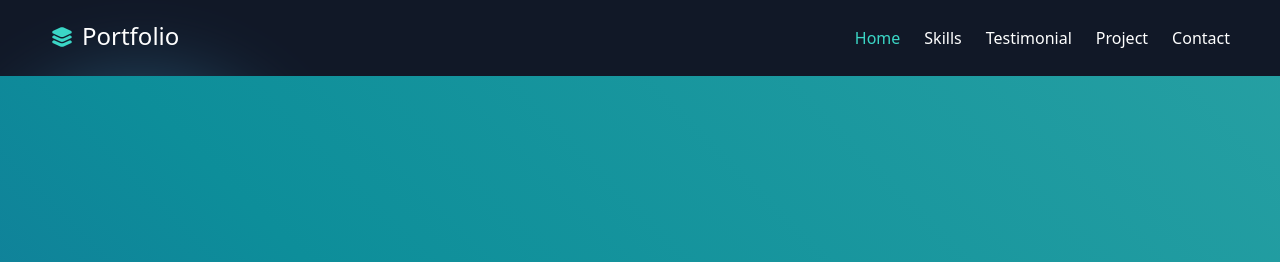
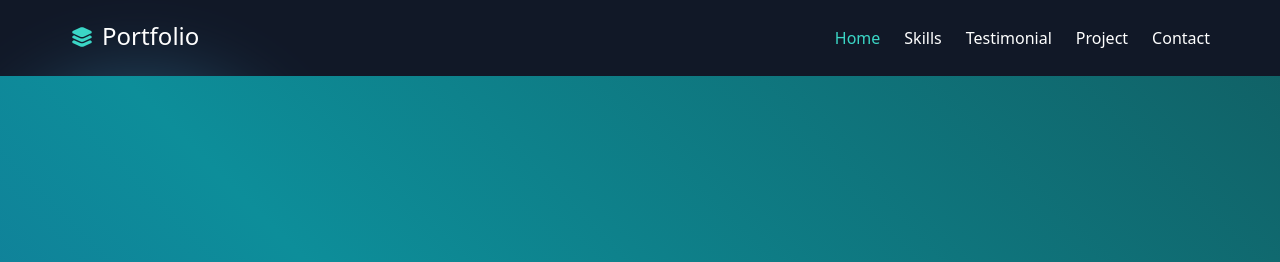
Before and after one commit to venskie03/web_portfolio, a plain HTML site: page index.html in a window 1280 px wide. Shown: the top 262 px of the page. Drawn offline with nearby package versions, Linux system fonts and the light colour scheme.

Commit message:
update header

```diff
--- a/index.html
+++ b/index.html
@@ -11,9 +11,9 @@
         </script>
     </head>
     <body class="bg-gray-900 text-color-white">
-        <header class="sticky top-0 z-50">
+        <header class="sticky top-0 z-50 p-5">
             <nav class="container flex justify-between items-center">
-                <div class="py-5 text-white flex text-2xl">
+                <div class=" text-white flex text-2xl">
                     <a class="text-[#3bd6c6] mt-1" href="#home">
                         <ion-icon name="layers"></ion-icon>
                     </a>
@@ -69,7 +69,7 @@
                 <div class="container md:py-20">
                     <div class="flex flex-wrap z-20 p-5 md:p-0 justify-evenly md:justify-center lg:space-x-20 md:space-x-10 ">
                         <div class="relative md:mb-36 mb-10">
-                            <img class="rounded-full md:h-[340px] h-[290px] md:w-72 w-64 bg-gradient-to-r from-cyan-500 to-[#22a396] bg-opacity-10 shadow-lg shadow-[#3bd6c6]" src="https://firebasestorage.googleapis.com/v0/b/cloneslackapp-7e56d.appspot.com/o/photo_2023-12-18_14-52-45-removebg-preview.png?alt=media&token=2b2453ee-6dd5-4207-929a-a1c25113a4db" alt="">
+                            <img id="db" class="rounded-full md:h-[340px] h-[290px] md:w-72 w-64 bg-gradient-to-r from-cyan-500 to-[#22a396] bg-opacity-10 shadow-lg shadow-[#3bd6c6]" src="https://firebasestorage.googleapis.com/v0/b/cloneslackapp-7e56d.appspot.com/o/photo_2023-12-18_14-52-45-removebg-preview.png?alt=media&token=2b2453ee-6dd5-4207-929a-a1c25113a4db" alt="">
                         </div>
                         <div class="text-center mb-12 md:text-left md:w-1/2 lg:py-[60px] ">
                             <div class="flex flex-wrap lg:justify-start md:text-start  justify-center space-x-2 text-wrap md:text-4xl text-3xl font-semibold mb-2">
```
Also changed, not shown: main.css.
